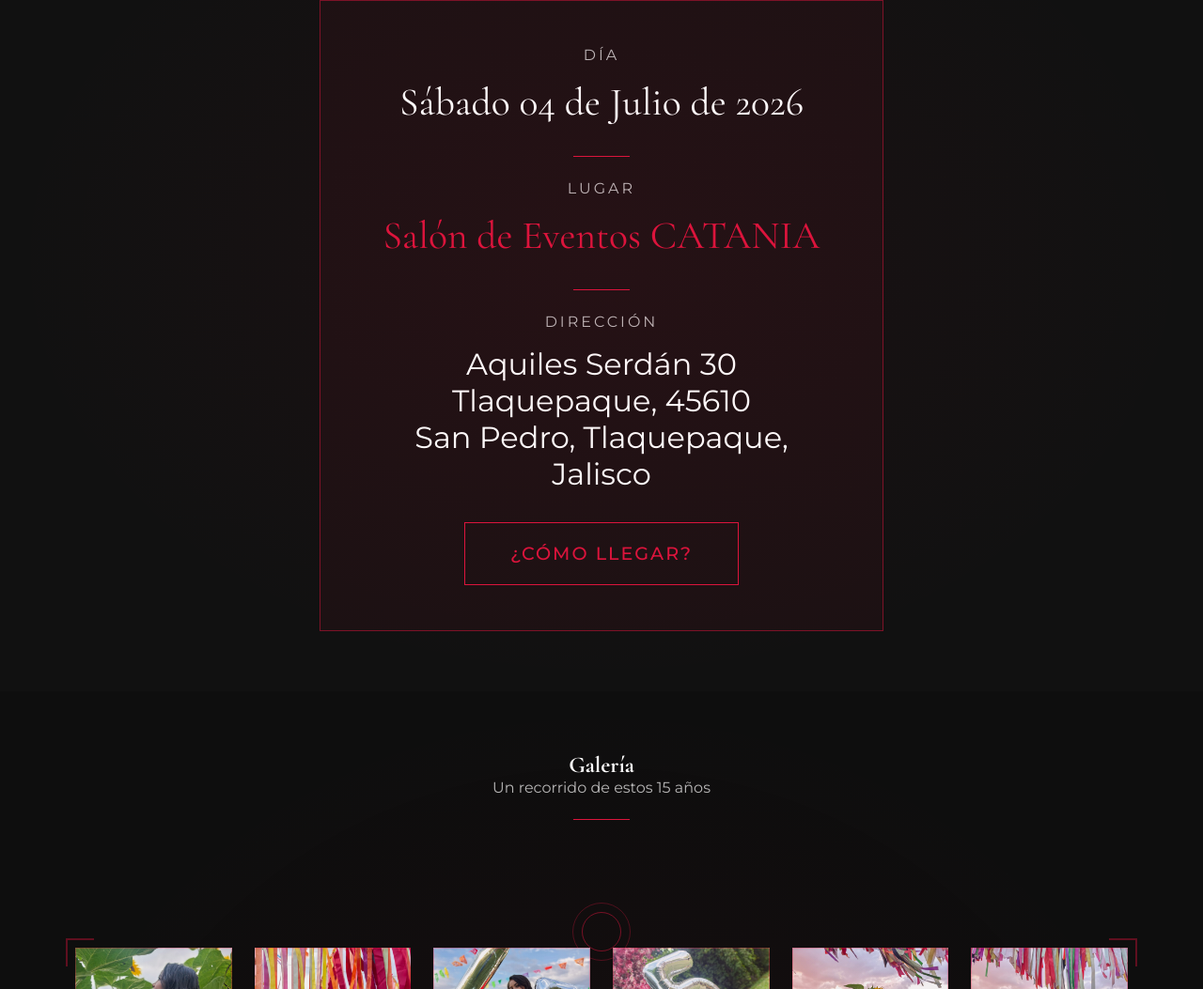
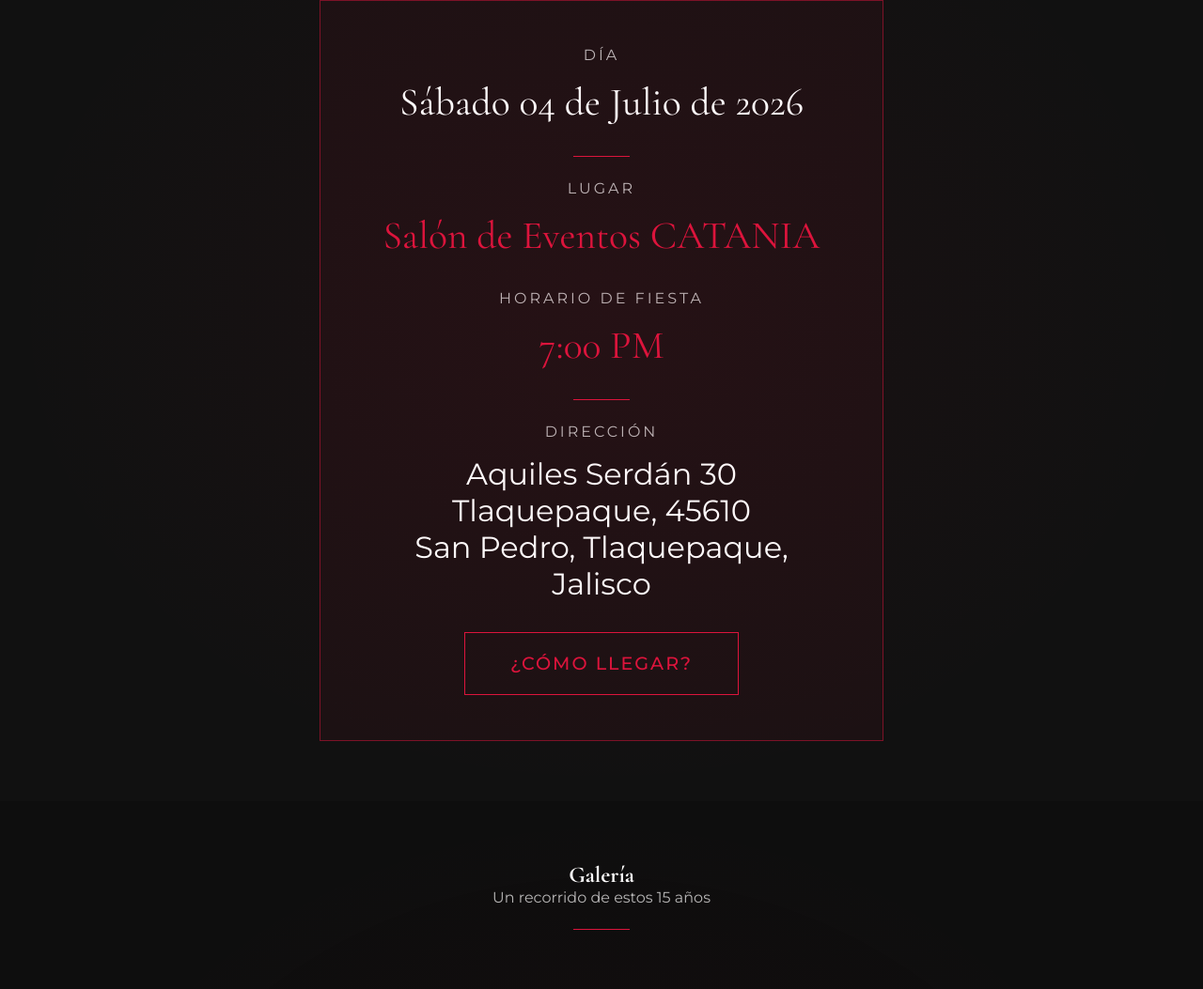
Before and after one commit to abrahammontes/CamilaXV, a plain HTML site: page public/index.html in a window 1280 px wide. Shown: the part 3412-4465 px from the top of the page at 94% size. Drawn offline with nearby package versions, Linux system fonts and the light colour scheme.

Commit message:
Agregar horario de fiesta 7:00 PM

```diff
--- a/public/index.html
+++ b/public/index.html
@@ -97,6 +97,8 @@
                 <div class="decorative-line"></div>
                 <p class="celebration-label">Lugar</p>
                 <p class="celebration-value large red-text">Salón de Eventos CATANIA</p>
+                <p class="celebration-label">Horario de Fiesta</p>
+<p class="celebration-value large red-text">7:00 PM</p>
                 <div class="decorative-line"></div>
                 <p class="celebration-label">Dirección</p>
                 <p class="celebration-value">Aquiles Serdán 30<br>Tlaquepaque, 45610<br>San Pedro, Tlaquepaque, Jalisco</p>
```
